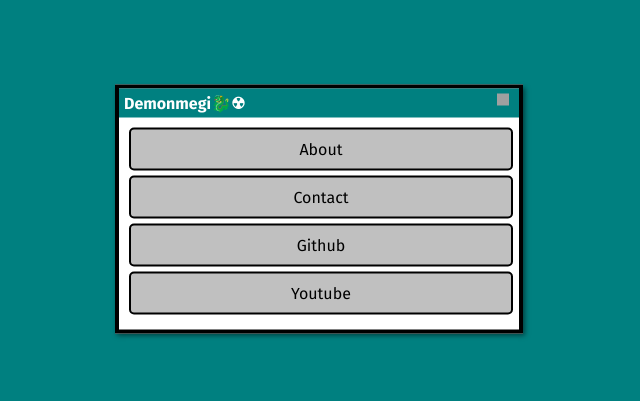
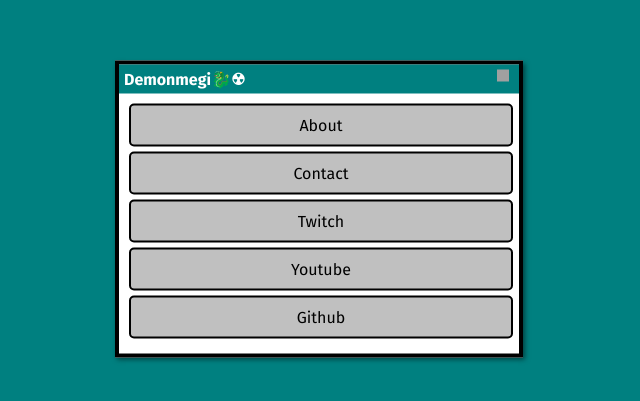
Before and after one commit to Demonmegi/demonmegi.neocities.org, a plain HTML site: page index.html in a window 1280 px wide. Shown: the part 191-592 px from the top of the page, without its empty margins (321-961 px from the left). Drawn offline with Linux system fonts and the light colour scheme.

Commit message:
Add Twitch Channel, rearrange order

```diff
--- a/index.html
+++ b/index.html
@@ -79,9 +79,9 @@
         <div class="content">
             <a href="about.html" class="nav-btn">About</a>
             <a href="contact.html" class="nav-btn">Contact</a>
+            <a href="https://https://www.twitch.tv/demonmegi" class="nav-btn" target="_blank">Twitch</a>
+            <a href="https://www.youtube.com/channel/UCewJzLOVYFtCrCKfEOlJhNA" class="nav-btn" target="_blank">Youtube</a>
             <a href="https://github.com/Demonmegi" class="nav-btn" target="_blank">Github</a>
-            <a href="https://www.youtube.com/channel/UCewJzLOVYFtCrCKfEOlJhNA" class="nav-btn" target="_blank">Youtube</a>
-
         </div>
     </div>
 </body>
```
